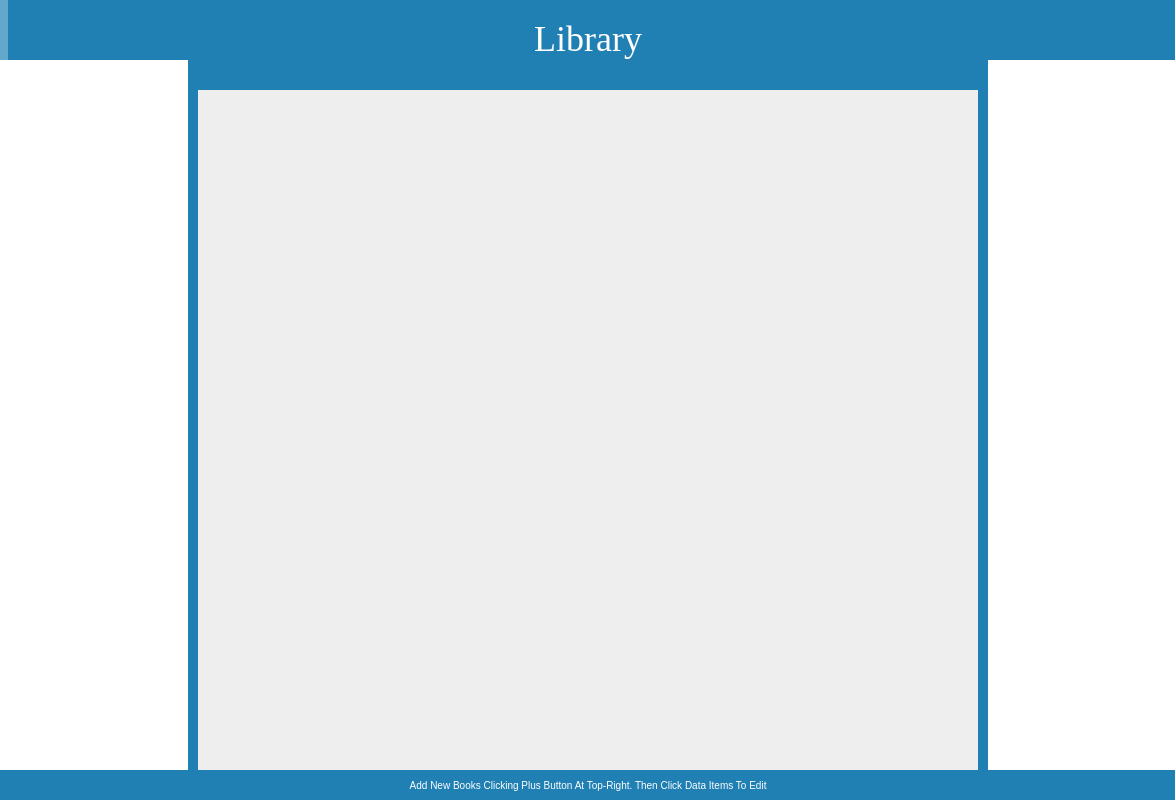
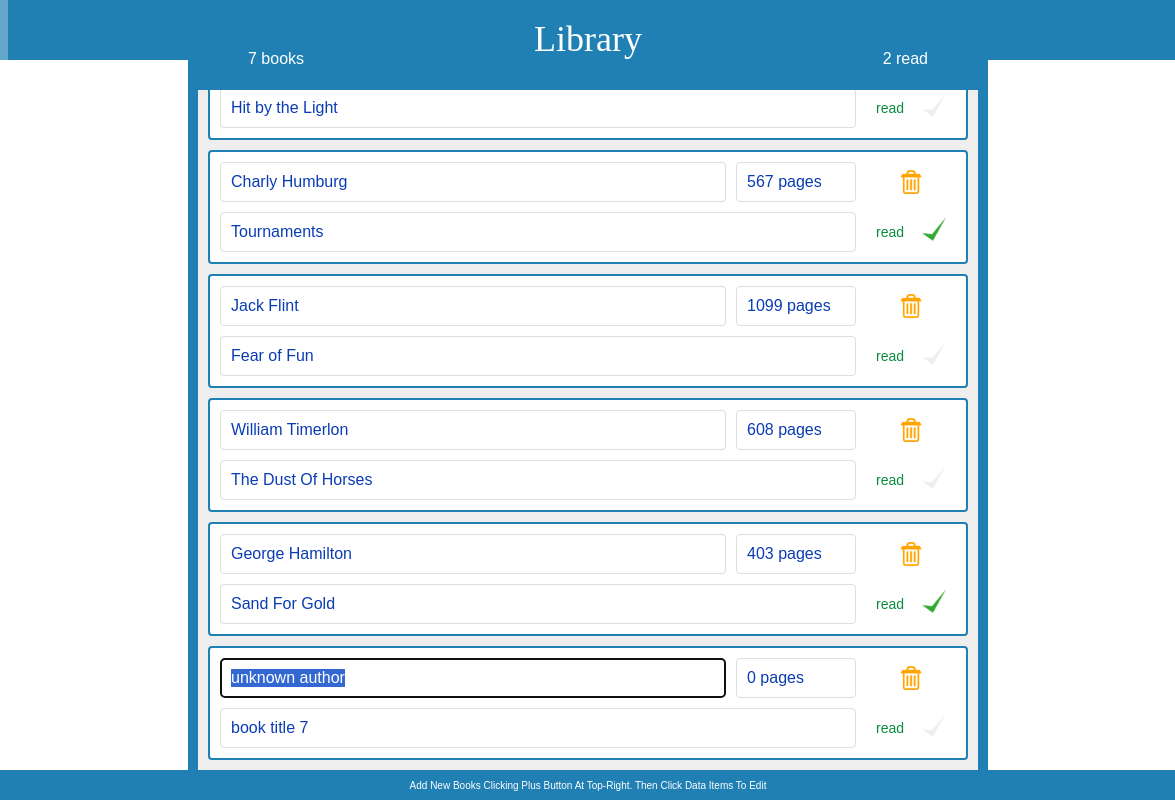
Before and after one commit to ioanniskousis/Librarian, a website with bundled scripts: page index.html in a window 1280 px wide. Both pictures are taken after a click on the element 1250 px from the left and 30 px from the top of the page. Shown: the full height of the page, 52-1227 px from the left. Built offline with nearby package versions, Linux system fonts and the light colour scheme.

Commit message:
added scripts

```diff
--- /dev/null
+++ b/scripts/bookPanelElements.js
@@ -0,0 +1,76 @@
+export function bookDeleteButton() {
+  const deleteDiv = document.createElement('div');
+  deleteDiv.className = 'bookDelete';
+  return deleteDiv;
+}
+
+export function bookReadCheckBox(book) {
+  const checkLabel = document.createElement('label');
+  checkLabel.className = 'label-for-checkbox';
+  checkLabel.htmlFor = 'readCheck'.concat(book.id);
+  checkLabel.innerHTML = 'read';
+
+  const readCheck = document.createElement('input');
+  readCheck.type = 'checkbox';
+  readCheck.id = 'readCheck'.concat(book.id);
+  readCheck.className = 'custom-checkbox';
+  readCheck.checked = book.read;
+
+  checkLabel.appendChild(readCheck);
+
+  return checkLabel;
+}
+
+function setupAuthorLabel(book, label) {
+  label.dataType = 'text';
+  label.dataItem = 'author';
+  label.id = 'authorLabel'.concat(book.id);
+  label.className = 'bookLabel authorBox';
+  label.xClass = 'authorBox';
+  label.innerHTML = book.author;
+  label.dataValue = book.author;
+  label.postFix = '';
+}
+
+function setupTitleLabel(book, label) {
+  label.dataType = 'text';
+  label.dataItem = 'title';
+  label.id = 'titleLabel'.concat(book.id);
+  label.className = 'bookLabel titleBox';
+  label.xClass = 'titleBox';
+  label.innerHTML = book.title;
+  label.dataValue = book.title;
+  label.postFix = '';
+}
+
+function setupPagesLabel(book, label) {
+  label.dataType = 'integer';
+  label.dataItem = 'numOfPages';
+  label.id = 'pagesLabel'.concat(book.id);
+  label.className = 'bookLabel pagesBox';
+  label.xClass = 'pagesBox';
+  label.innerHTML = parseInt(book.numOfPages, 10).toString().concat(' pages');
+  label.dataValue = parseInt(book.numOfPages, 10);
+  label.postFix = ' pages';
+}
+
+export function bookLabel(book, dataitem) {
+  const label = document.createElement('label');
+  let setup = null;
+  switch (dataitem) {
+    case 'author':
+      setup = setupAuthorLabel;
+      break;
+    case 'title':
+      setup = setupTitleLabel;
+      break;
+    case 'pages':
+      setup = setupPagesLabel;
+      break;
+    default:
+      break;
+  }
+  if (setup) setup(book, label);
+
+  return label;
+}
--- /dev/null
+++ b/scripts/library.js
@@ -0,0 +1,55 @@
+export function Library() {
+  this.books = [];
+  this.length = () => this.books.length;
+
+  this.find = (id) => {
+    for (let index = 0; index < this.books.length; index += 1) {
+      const element = this.books[index];
+      if (element.id === id) {
+        return index;
+      }
+    }
+    return -1;
+  };
+
+  this.add = (book) => this.books.push(book);
+
+  this.remove = (id) => {
+    const index = this.find(id);
+    if (index !== -1) {
+      this.books.splice(index, 1);
+      this.save();
+      return true;
+    }
+    return false;
+  };
+
+  this.save = () => {
+    localStorage.setItem('myLibrary', JSON.stringify(this.books));
+  };
+
+  this.newID = () => {
+    if (this.books.length === 0) {
+      return 1;
+    }
+    return this.books[this.books.length - 1].id + 1;
+  };
+
+  function bookIsRead(book) {
+    return book.read === true;
+  }
+
+  this.booksRead = () => this.books.filter(bookIsRead).length;
+}
+
+export function Book(id, author, title, numOfPages, read = false) {
+  this.id = id;
+  this.author = author;
+  this.title = title;
+  this.numOfPages = numOfPages;
+  this.read = read;
+
+  this.swapRead = () => {
+    this.read = !this.read;
+  };
+}
--- /dev/null
+++ b/scripts/main.js
@@ -0,0 +1,352 @@
+/* eslint-disable no-alert */
+/* eslint-disable no-restricted-globals */
+/* eslint-disable import/extensions */
+import { Library, Book } from './library.js';
+import gel from './syntax.js';
+import dbSeed from './seed.js';
+import { bookDeleteButton, bookReadCheckBox, bookLabel } from './bookPanelElements.js';
+
+/* syntax */
+
+// function gel(id) {
+//   return document.getElementById(id);
+// }
+
+
+/* library */
+
+// function Library() {
+//   this.books = [];
+//   this.length = () => this.books.length;
+
+//   this.find = (id) => {
+//     for (let index = 0; index < this.books.length; index += 1) {
+//       const element = this.books[index];
+//       if (element.id === id) {
+//         return index;
+//       }
+//     }
+//     return -1;
+//   };
+
+//   this.add = (book) => this.books.push(book);
+
+//   this.remove = (id) => {
+//     const index = this.find(id);
+//     if (index !== -1) {
+//       this.books.splice(index, 1);
+//       this.save();
+//       return true;
+//     }
+//     return false;
+//   };
+
+//   this.save = () => {
+//     localStorage.setItem('myLibrary', JSON.stringify(this.books));
+//   };
+
+//   this.newID = () => {
+//     if (this.books.length === 0) {
+//       return 1;
+//     }
+//     return this.books[this.books.length - 1].id + 1;
+//   };
+
+//   function bookIsRead(book) {
+//     return book.read === true;
+//   }
+
+//   this.booksRead = () => this.books.filter(bookIsRead).length;
+// }
+
+// function Book(id, author, title, numOfPages, read = false) {
+//   this.id = id;
+//   this.author = author;
+//   this.title = title;
+//   this.numOfPages = numOfPages;
+//   this.read = read;
+
+//   this.swapRead = () => {
+//     this.read = !this.read;
+//   };
+// }
+
+
+// /* bookPanelElements */
+
+// function bookDeleteButton() {
+//   const deleteDiv = document.createElement('div');
+//   deleteDiv.className = 'bookDelete';
+//   return deleteDiv;
+// }
+
+// function bookReadCheckBox(book) {
+//   const checkLabel = document.createElement('label');
+//   checkLabel.className = 'label-for-checkbox';
+//   checkLabel.htmlFor = 'readCheck'.concat(book.id);
+//   checkLabel.innerHTML = 'read';
+
+//   const readCheck = document.createElement('input');
+//   readCheck.type = 'checkbox';
+//   readCheck.id = 'readCheck'.concat(book.id);
+//   readCheck.className = 'custom-checkbox';
+//   readCheck.checked = book.read;
+
+//   checkLabel.appendChild(readCheck);
+
+//   return checkLabel;
+// }
+
+// function setupAuthorLabel(book, label) {
+//   label.dataType = 'text';
+//   label.dataItem = 'author';
+//   label.id = 'authorLabel'.concat(book.id);
+//   label.className = 'bookLabel authorBox';
+//   label.xClass = 'authorBox';
+//   label.innerHTML = book.author;
+//   label.dataValue = book.author;
+//   label.postFix = '';
+// }
+
+// function setupTitleLabel(book, label) {
+//   label.dataType = 'text';
+//   label.dataItem = 'title';
+//   label.id = 'titleLabel'.concat(book.id);
+//   label.className = 'bookLabel titleBox';
+//   label.xClass = 'titleBox';
+//   label.innerHTML = book.title;
+//   label.dataValue = book.title;
+//   label.postFix = '';
+// }
+
+// function setupPagesLabel(book, label) {
+//   label.dataType = 'integer';
+//   label.dataItem = 'numOfPages';
+//   label.id = 'pagesLabel'.concat(book.id);
+//   label.className = 'bookLabel pagesBox';
+//   label.xClass = 'pagesBox';
+//   label.innerHTML = parseInt(book.numOfPages, 10).toString().concat(' pages');
+//   label.dataValue = parseInt(book.numOfPages, 10);
+//   label.postFix = ' pages';
+// }
+
+// function bookLabel(book, dataitem) {
+//   const label = document.createElement('label');
+//   let setup = null;
+//   switch (dataitem) {
+//     case 'author':
+//       setup = setupAuthorLabel;
+//       break;
+//     case 'title':
+//       setup = setupTitleLabel;
+//       break;
+//     case 'pages':
+//       setup = setupPagesLabel;
+//       break;
+//     default:
+//       break;
+//   }
+//   if (setup) setup(book, label);
+
+//   return label;
+// }
+
+/* dbseed */
+
+// function dbSeed(libray) {
+//   libray.add(new Book(1, 'John Scipper', 'Elements of Choise', 234));
+//   libray.add(new Book(2, 'Dan Brown', 'Hit by the Light', 432));
+//   libray.add(new Book(3, 'Charly Humburg', 'Tournaments', 567, true));
+//   libray.add(new Book(4, 'Jack Flint', 'Fear of Fun', 1099));
+//   libray.add(new Book(5, 'William Timerlon', 'The Dust Of Horses', 608));
+//   libray.add(new Book(6, 'George Hamilton', 'Sand For Gold', 403, true));
+// }
+
+/* main */
+
+const myLibrary = new Library();
+const storage = JSON.parse(localStorage.getItem('myLibrary'));
+if (storage) {
+  storage.forEach((book) => {
+    myLibrary.add(new Book(book.id, book.author, book.title, book.numOfPages, book.read));
+  });
+}
+
+if (myLibrary.length() === 0) {
+  dbSeed(myLibrary);
+}
+
+function updateContentCaption() {
+  const noBooks = 'There are no books in the library';
+  const libLen = myLibrary.length();
+  const someBooks = libLen.toString().concat(' book').concat(libLen === 1 ? '' : 's');
+  gel('books-count').innerHTML = libLen === 0 ? noBooks : someBooks;
+  const booksRead = myLibrary.booksRead();
+  const read = libLen === 0 ? '' : (booksRead === 0 ? 'none' : booksRead.toString()).concat(' read');
+  gel('books-read').innerHTML = read;
+}
+
+function readCheckClick(checkBox) {
+  // const book = checkBox.parentElement.book;
+  checkBox.parentElement.book.swapRead();
+  myLibrary.save();
+  updateContentCaption();
+}
+
+// function deleteBookClick() {
+
+// }
+
+function inputBoxFocusOut(input) {
+  const label = input.referenceLabel;
+  if (input.value !== label.dataValue) {
+    const expectsNumber = (label.dataType === 'integer') || (label.dataType === 'float');
+    const isNotNumeric = Number.isNaN(parseInt(input.value, 10));
+    let newValue;
+    if (label.dataType === 'integer') {
+      newValue = parseInt(input.value, 10);
+    } else if (label.dataType === 'float') {
+      newValue = parseFloat(input.value);
+    } else {
+      newValue = input.value;
+    }
+    if (isNotNumeric && (expectsNumber)) newValue = 0;
+    label.textContent = newValue + label.postFix;
+    label.dataValue = newValue;
+    // let book = input.parentElement.book;
+    input.parentElement.book[label.dataItem] = newValue;
+    myLibrary.save();
+  }
+  input.remove();
+}
+
+function inputBoxKeyPress(input, e) {
+  if (e.keyCode === 27) {
+    input.value = input.referenceLabel.dataValue;
+    input.blur();
+  } else if (e.keyCode === 13) {
+    input.blur();
+  }
+}
+
+function editDataItem(label, select) {
+  const input = document.createElement('input');
+  input.type = 'text';
+  input.className = 'bookTextBox'.concat(' ').concat(label.xClass);
+  input.referenceLabel = label;
+  input.value = label.dataValue;
+
+  label.parentElement.appendChild(input);
+
+  input.addEventListener('focusout', () => {
+    inputBoxFocusOut(input);
+  });
+
+  input.addEventListener('keypress', e => {
+    inputBoxKeyPress(input, e);
+  });
+
+  input.focus();
+  if (select) input.select();
+}
+
+function renderAuthorLabel(bookPanel, book) {
+  const authorLabel = bookLabel(book, 'author');
+  authorLabel.addEventListener('click', () => {
+    editDataItem(authorLabel, false);
+  });
+  bookPanel.appendChild(authorLabel);
+}
+
+function renderTitleLabel(bookPanel, book) {
+  const titleLabel = bookLabel(book, 'title');
+  titleLabel.addEventListener('click', () => {
+    editDataItem(titleLabel, false);
+  });
+  bookPanel.appendChild(titleLabel);
+}
+
+function renderPagesLabel(bookPanel, book) {
+  const pagesLabel = bookLabel(book, 'pages');
+  pagesLabel.addEventListener('click', () => {
+    editDataItem(pagesLabel, false);
+  });
+  bookPanel.appendChild(pagesLabel);
+}
+
+function renderReadCheckBox(bookPanel, book) {
+  const readCheck = bookReadCheckBox(book);
+  readCheck.addEventListener('click', () => {
+    readCheckClick(readCheck);
+  });
+  bookPanel.appendChild(readCheck);
+}
+
+function renderDeleteButton(bookPanel, book) {
+  const deleteButton = bookDeleteButton();
+  deleteButton.addEventListener('click', () => {
+    const promptStr = 'Are you sure you want to remove \r'.concat(book.title).concat('\rfrom Library ?');
+    const confirmDelete = confirm(promptStr);
+    if (confirmDelete) {
+      if (myLibrary.remove(book.id)) {
+        const panel = gel('bookPanel'.concat(book.id));
+        panel.remove();
+        updateContentCaption();
+      }
+    }
+  });
+  bookPanel.appendChild(deleteButton);
+}
+
+function renderBook(main, book) {
+  const bookPanel = document.createElement('div');
+  bookPanel.className = 'bookPanel';
+
+  renderAuthorLabel(bookPanel, book);
+  renderTitleLabel(bookPanel, book);
+  renderPagesLabel(bookPanel, book);
+  renderReadCheckBox(bookPanel, book);
+  renderDeleteButton(bookPanel, book);
+
+  bookPanel.book = book;
+  bookPanel.id = 'bookPanel'.concat(book.id);
+
+  main.appendChild(bookPanel);
+
+  bookPanel.edit = (select = false) => {
+    editDataItem(gel('authorLabel'.concat(book.id)), select);
+  };
+
+  return bookPanel;
+}
+
+function render() {
+  const main = gel('main-content');
+  main.innerHTML = '';
+  myLibrary.books.forEach((book) => {
+    renderBook(main, book);
+  });
+  updateContentCaption();
+}
+
+function addBookToLibrary() {
+  const newID = myLibrary.newID();
+  const book = new Book(newID, 'unknown author', 'book title '.concat(newID), 0);
+  myLibrary.add(book);
+  const main = gel('main-content');
+  const bookPanel = renderBook(main, book);
+  updateContentCaption();
+  myLibrary.save();
+
+  main.scrollTo(0, bookPanel.offsetTop);
+
+  bookPanel.edit(true);
+}
+
+gel('add-button').onclick = () => {
+  addBookToLibrary();
+};
+
+window.addEventListener('load', () => {
+  render();
+});
--- /dev/null
+++ b/scripts/seed.js
@@ -0,0 +1,11 @@
+/* eslint-disable import/extensions */
+import { Book } from './library.js';
+
+export default function dbSeed(libray) {
+  libray.add(new Book(1, 'John Scipper', 'Elements of Choise', 234));
+  libray.add(new Book(2, 'Dan Brown', 'Hit by the Light', 432));
+  libray.add(new Book(3, 'Charly Humburg', 'Tournaments', 567, true));
+  libray.add(new Book(4, 'Jack Flint', 'Fear of Fun', 1099));
+  libray.add(new Book(5, 'William Timerlon', 'The Dust Of Horses', 608));
+  libray.add(new Book(6, 'George Hamilton', 'Sand For Gold', 403, true));
+}
--- /dev/null
+++ b/scripts/syntax.js
@@ -0,0 +1,5 @@
+function gel(id) {
+  return document.getElementById(id);
+}
+
+export default gel;
```
Also changed, not shown: index.html (+5 -5 lines), resources/stylesheets/style.css (+7 -13 lines).
